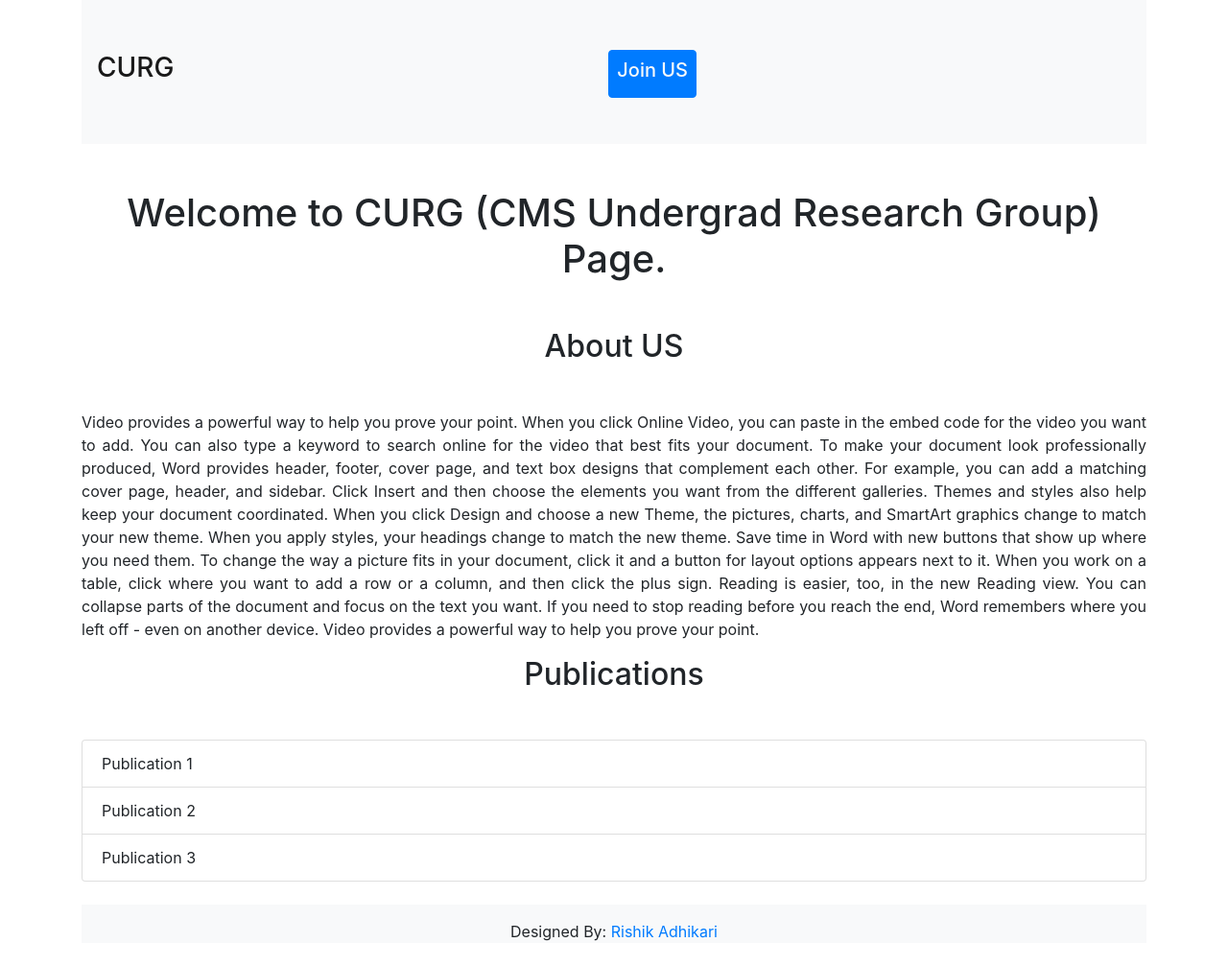
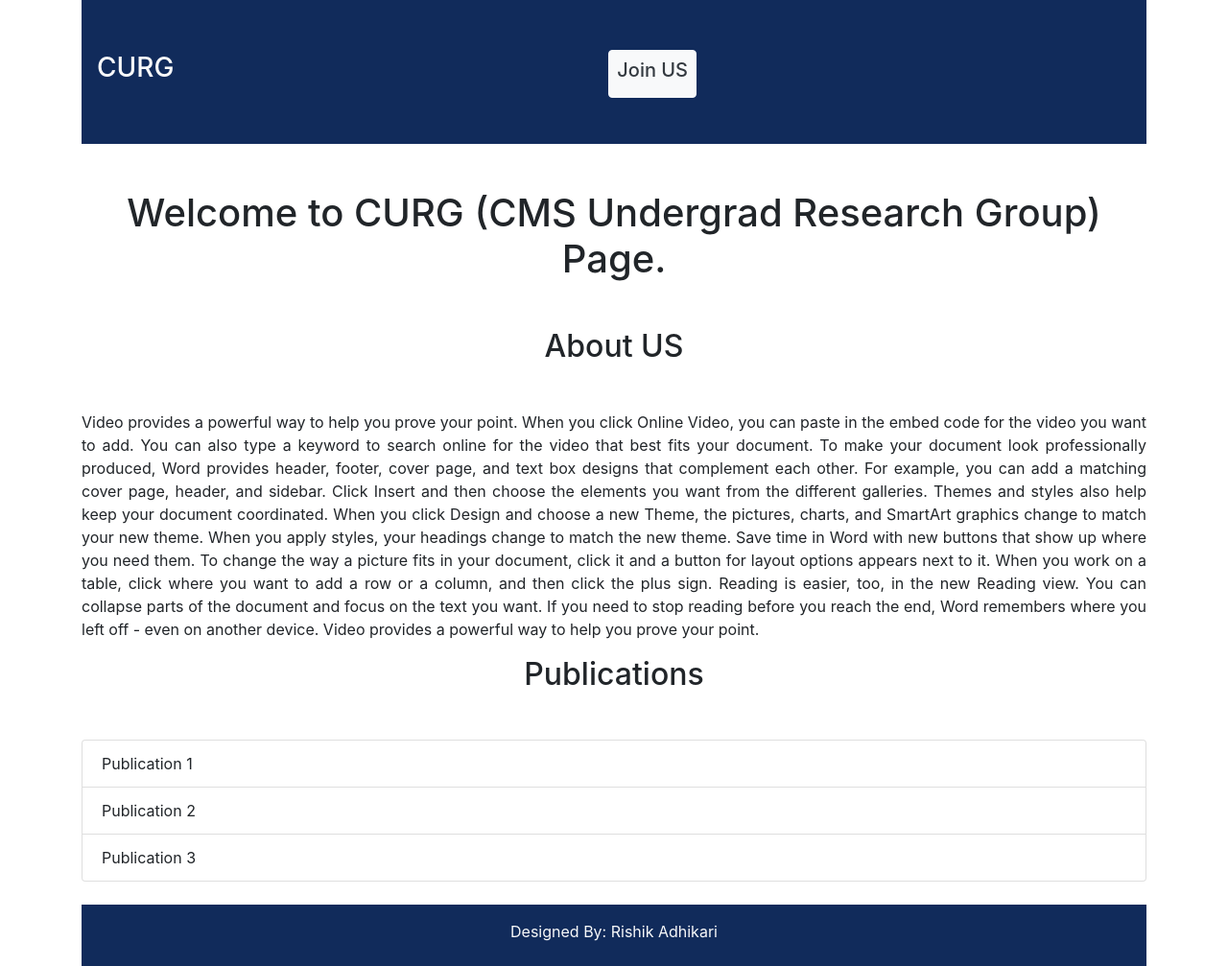
Before and after one commit to riseadhikari/riseadhikari.github.io, a plain HTML site: page index.html in a window 1280 px wide. Shown: the whole page at 96% size. Drawn offline with nearby package versions, Linux system fonts and the light colour scheme.

Commit message:
test commit again

```diff
--- a/index.html
+++ b/index.html
@@ -9,18 +9,18 @@
 
 <body>
     <div class="container">
-        <nav class="navbar navbar-expand-lg navbar-light bg-light py-5">
+        <nav class="navbar navbar-expand-lg py-5" style="background-color: #112b5b;">
             <a class="navbar-brand" href="#">
-                <h3>CURG</h3>
+                <h3 class="text-light">CURG</h3>
             </a>
-            <button class="navbar-toggler" type="button" data-toggle="collapse" data-target="#navbarNavDropdown" aria-controls="navbarNavDropdown" aria-expanded="false" aria-label="Toggle navigation">
+            <button class="navbar-toggler bg-light" type="button" data-toggle="collapse" data-target="#navbarNavDropdown" aria-controls="navbarNavDropdown" aria-expanded="false" aria-label="Toggle navigation">
                 <span class="navbar-toggler-icon"></span>
             </button>
             <div class="collapse navbar-collapse" id="navbarNavDropdown">
                 <ul class="navbar-nav pt-1 ml-auto mr-auto">
                     <li class="nav-item active">
-                        <a class="btn btn-primary nav-link mr-3" target="_blank" href="https://docs.google.com/forms/d/e/1FAIpQLSeIbzE_TdW_k7heEwVH85DaEi_kTmfwEtxa1AEgQn8k5DQtig/viewform">
-                            <h5 class="text-light">Join US</h5><span class="sr-only">(current)</span>
+                        <a class="btn btn-light nav-link mr-3" target="_blank" href="https://docs.google.com/forms/d/e/1FAIpQLSeIbzE_TdW_k7heEwVH85DaEi_kTmfwEtxa1AEgQn8k5DQtig/viewform">
+                            <h5 class="text-dark">Join US</h5><span class="sr-only">(current)</span>
                         </a>
                     </li>
                 </ul>
@@ -47,8 +47,8 @@
             <li class="list-group-item">Publication 2</li>
             <li class="list-group-item">Publication 3</li>
         </ol>
-        <footer class="bg-light">
-        	<p class="pt-3 text-center">Designed By:<a target="_blank" href="http://rishikadhikari.ca"> Rishik Adhikari</a></p>
+        <footer class="pb-2" style="background-color: #112b5b;">
+        	<p class="pt-3 text-center text-light">Designed By:<a class="text-light" target="_blank" href="http://rishikadhikari.ca"> Rishik Adhikari</a></p>
 
         </footer>
     </div>
```
